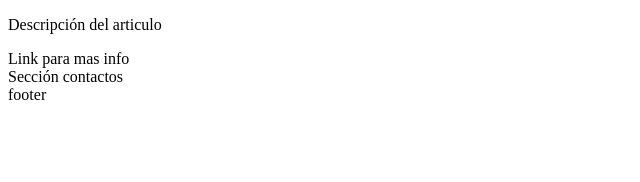
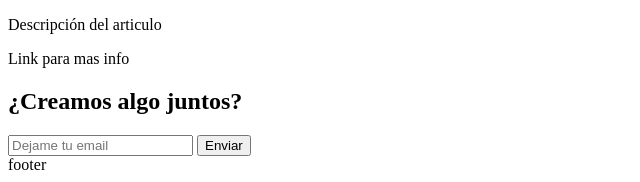
Before and after one commit to Unstoppable7/Curso-Desarrollo-Web-Online, a plain HTML site: page index.html in a window 1280 px wide. Shown: the part 644-826 px from the top of the page, without its empty margins (0-640 px from the left). Before the commit the page ends 800 px from the top, so only its background shows below. Drawn offline with Linux system fonts and the light colour scheme.

Commit message:
Cuarta clase, introducimos formularios

```diff
--- a/index.html
+++ b/index.html
@@ -58,7 +58,13 @@
             <a>Link para mas info</a>
         </article>
     </section>
-    <section>Sección contactos</section>
+    <section>
+        <form action="/suscripcion/">
+            <h2>¿Creamos algo juntos?</h2>
+            <input type="text" placeholder="Dejame tu email">
+            <button>Enviar</button>
+        </form>
+    </section>
     <footer>
         footer
     </footer>
```
